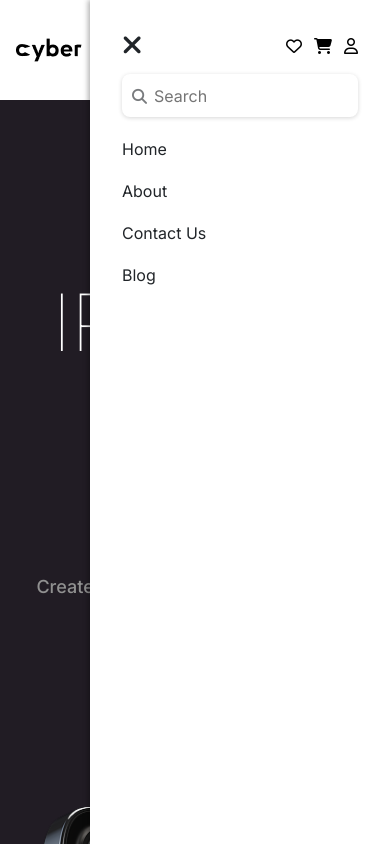
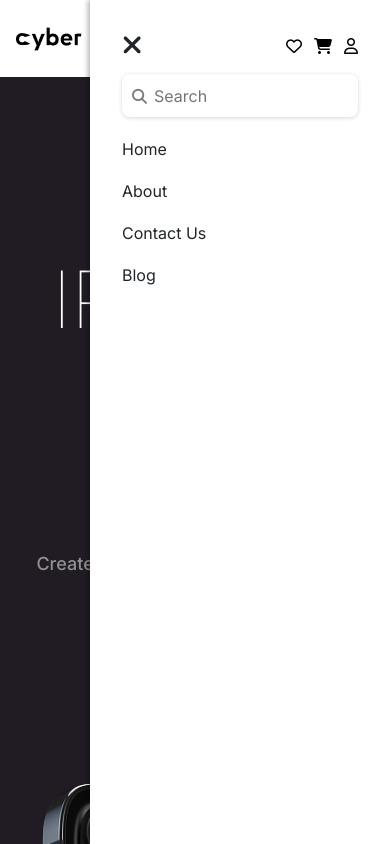
Before and after one commit to Mariii209/cyber-store, a React (Create React App) app: page / in a window 390 px wide. Both pictures are taken after a click on the icon 361 px from the left and 50 px from the top of the page. Shown: the top 844 px of the page. Built offline with nearby package versions, Linux system fonts and the light colour scheme.

Commit message:
Add mobile menu backdrop and styling for responsive navbar toggle

```diff
--- a/src/NavBar.css
+++ b/src/NavBar.css
@@ -78,4 +78,11 @@
   .NavIconLink {
     display: none;
   }
+  .NavBar .NavBarContainer {
+    height: 77px;
+  }
+
+  .NavBar {
+    height: 77px;
+  }
 }
--- a/src/NavBar.js
+++ b/src/NavBar.js
@@ -9,7 +9,7 @@ export default function NavBar() {
       <div className="NavBarContainer">
         <img src={CyberNavLogo} alt="" />
         <form className="NavBarSearch">
-          <i class="fa-solid fa-magnifying-glass SearchIcon"></i>
+          <i className="fa-solid fa-magnifying-glass SearchIcon"></i>
           <input type="search" className="SearchInput" placeholder="Search" />
         </form>
         <ul className="NavLinks">
--- a/src/SlideMenu.css
+++ b/src/SlideMenu.css
@@ -13,6 +13,15 @@
   transition: right 0.3s ease;
   z-index: 1000;
   padding: 2rem;
+}
+
+.MenuBackdrop {
+  position: fixed;
+  top: 0;
+  left: 0;
+  width: 100vw;
+  height: 100vh;
+  z-index: 999;
 }
 
 .SlideInfo.open {
--- a/src/SlideMenu.js
+++ b/src/SlideMenu.js
@@ -6,12 +6,19 @@ export default function SlideMenu() {
   function toggleMenu() {
     setMenuOpen(!menuOpen);
   }
+
+  function closeMenu() {
+    setMenuOpen(false);
+  }
+
   return (
     <div className="SlideMenu">
       <i className="fa-solid fa-bars NavbarIcon" onClick={toggleMenu}></i>
       <div className={`SlideInfo ${menuOpen ? "open" : ""}`}>
         <div className="MobileMenuTopBar">
           <i class="fa-solid fa-xmark Xmark" onClick={toggleMenu}></i>
+          {menuOpen && <div className="MenuBackdrop" onClick={closeMenu}></div>}
+
           <div className="MobileMenuIcons">
             <a href="/">
               <i className="fa-regular fa-heart"></i>
```
